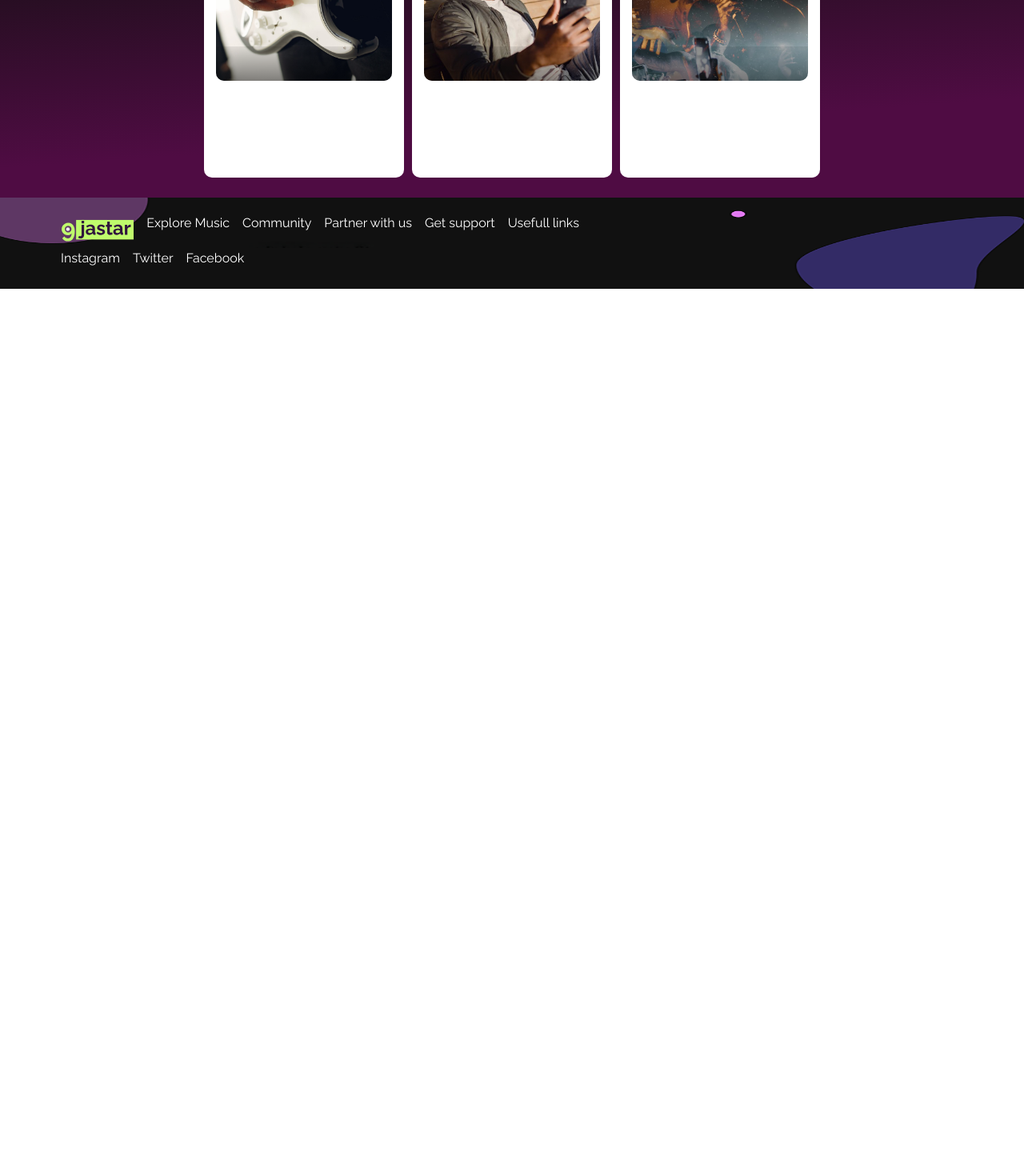
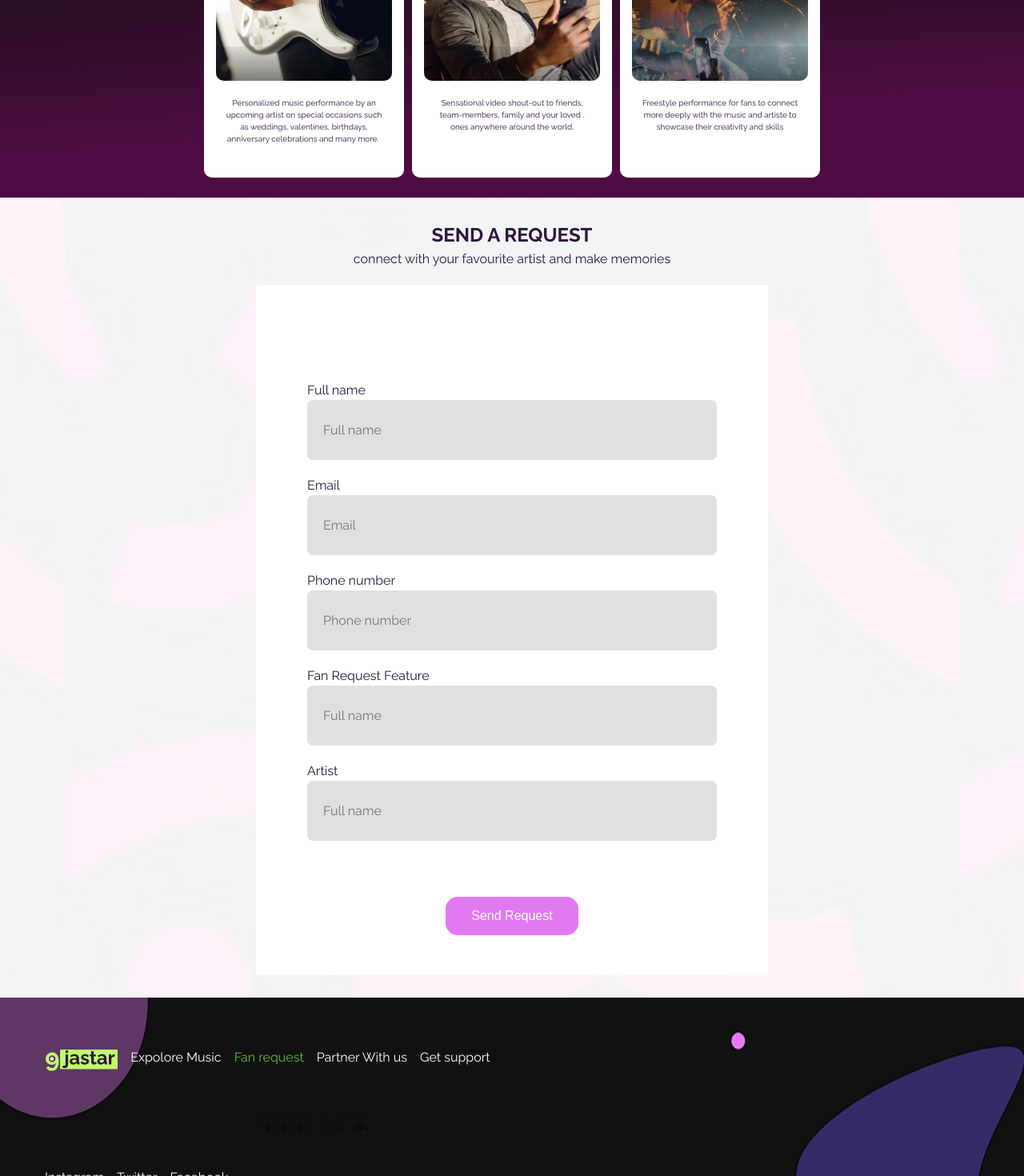
Before and after one commit to Eberechi-uche/9jaStar, a React (Create React App) app: page /fan-request in a window 1280 px wide. Shown: the part 1160-2630 px from the top of the page at 80% size. Before the commit the page ends 1521 px from the top, so only its background shows below. Built offline with nearby package versions, Linux system fonts and the light colour scheme; no server answers.

Commit message:
add user form ui

```diff
--- a/src/Routes/Dasboard/Dashboard.route.jsx
+++ b/src/Routes/Dasboard/Dashboard.route.jsx
@@ -40,7 +40,7 @@ export const DashboardHeader = () => {
               <button className="btn btn-dashboard"> Request fan</button>
             </div>
           </div>
-          <div>
+          <div className="dashboard-bio-text">
             <p>
               Asana is a free spirit who is unapologetically herself. She is
               passionate about her art and sees the world in a different way
@@ -49,6 +49,22 @@ export const DashboardHeader = () => {
               time, she can be fiercely independent and stubborn, refusing to
               compromise her vision for anyone.
             </p>
+          </div>
+          <div>
+            <Carousel>
+              <CardImage
+                image={"/images/dashboard-image1.png"}
+                heading={"Fan Request"}
+              />
+              <CardImage
+                image={"/images/dashboard-image2.png"}
+                heading={"Support"}
+              />
+              <CardImage
+                image={"/images/dashboard-image3.png"}
+                heading={"Partner"}
+              />
+            </Carousel>
           </div>
           <div>
             <Carousel title={"Most Listened"}>
@@ -66,22 +82,6 @@ export const DashboardHeader = () => {
               <CardLg text={name} heading={"God dey"} />
               <CardLg text={name} heading={"God dey"} />
               <CardLg text={name} heading={"God dey"} />
-            </Carousel>
-          </div>
-          <div>
-            <Carousel>
-              <CardImage
-                image={"/images/dashboard-image1.png"}
-                heading={"Fan Request"}
-              />
-              <CardImage
-                image={"/images/dashboard-image2.png"}
-                heading={"Support"}
-              />
-              <CardImage
-                image={"/images/dashboard-image3.png"}
-                heading={"Partner"}
-              />
             </Carousel>
           </div>
         </div>
--- a/src/Routes/FanRequest/FanRequest.jsx
+++ b/src/Routes/FanRequest/FanRequest.jsx
@@ -11,10 +11,35 @@ export const FanRequest = () => {
         <div className="home-text">
           <h2>BENEFITS OF A FAN REQUEST</h2>
           <Carousel>
-            <CardLgHome text={" body"} image={"/images/fanRequestimage1.png"} />
-            <CardLgHome text={" body"} image={"/images/fanRequestimage2.png"} />
-            <CardLgHome text={" body"} image={"/images/fanRequestimage3.png"} />
+            <CardLgHome
+              children={
+                "Personalized music performance by an upcoming artist on special occasions such as weddings, valentines, birthdays, anniversary celebrations and many more. "
+              }
+              image={"/images/fanRequestimage1.png"}
+            />
+            <CardLgHome
+              children={
+                "Sensational video shout-out to friends, team-members, family and your loved . ones anywhere around the world."
+              }
+              image={"/images/fanRequestimage2.png"}
+            />
+            <CardLgHome
+              children={
+                "Freestyle performance for fans to connect more deeply with the music and artiste to showcase their creativity and skills"
+              }
+              image={"/images/fanRequestimage3.png"}
+            />
           </Carousel>
+        </div>
+        <div className="fan-request-form-wrapper">
+          <div className="fan-request-form-container" id="request">
+            <div className={"fan-request-form-text"}>
+              <h2> send a request</h2>
+              <p> connect with your favourite artist and make memories</p>
+            </div>
+
+            <FanRequestForm />
+          </div>
         </div>
       </div>
     </>
@@ -48,7 +73,7 @@ const PartnerWithUsHero = () => {
           ones on special occasions. Request your favourite song now <br /> and
           let's make some sensational music memories together!
         </p>
-        <Link to={"/login"} className="hide">
+        <Link to="#request" className="hide">
           <button className="btn bg-tertiary-purple btn-round text-col-white">
             Send a request
           </button>
@@ -70,7 +95,7 @@ const PartnerWithUsHero = () => {
         ones on special occasions. Request your favourite song now <br /> and
         let's make some sensational music memories together!
       </p>
-      <Link to={"/login"} className="visible-on-mobile">
+      <Link to="#request" className="visible-on-mobile">
         <button className="btn bg-tertiary-purple btn-round text-col-white">
           Get started
         </button>
@@ -78,3 +103,29 @@ const PartnerWithUsHero = () => {
     </div>
   );
 };
+const FanRequestForm = () => {
+  return (
+    <>
+      <div className="FRcomponent-form-wrapper">
+        <form className="FRcomponent-input-wrapper">
+          <div className="FRcomponent-input-container">
+            <label> Full name</label>
+            <input placeholder="Full name" />
+            <label> Email</label>
+            <input placeholder="Email" />
+            <label> Phone number</label>
+            <input placeholder="Phone number" />
+            <label> Fan Request Feature</label>
+            <input placeholder="Full name" />
+
+            <label> Artist</label>
+            <input placeholder="Full name" />
+          </div>
+          <div className="FRcomponent-btn-container">
+            <button className="btn btn-round FRbtn"> Send Request</button>
+          </div>
+        </form>
+      </div>
+    </>
+  );
+};
--- a/src/Routes/FanRequest/FanRequest.styles.css
+++ b/src/Routes/FanRequest/FanRequest.styles.css
@@ -34,3 +34,79 @@
 .text-fan-request {
   font-size: 0.7em;
 }
+.fan-request-form-wrapper {
+  min-height: 1000px;
+  display: flex;
+  width: 100%;
+  flex-direction: column;
+  justify-content: center;
+  align-items: center;
+}
+.fan-request-form-container {
+  width: 50%;
+  height: 50%;
+  display: flex;
+  flex-direction: column;
+  align-items: center;
+}
+
+.fan-request-form-text {
+  display: flex;
+  flex-direction: column;
+  align-items: center;
+}
+.fan-request-form-text h2 {
+  text-transform: uppercase;
+}
+
+.FRcomponent-form-wrapper {
+  display: flex;
+  flex-direction: column;
+  align-items: center;
+  background-color: var(--white);
+  width: 100%;
+  height: fit-content;
+  margin-top: 20px;
+}
+.FRcomponent-input-wrapper {
+  margin: 50px 0px;
+  width: 80%;
+  height: 100%;
+}
+.FRcomponent-input-container {
+  display: flex;
+  flex-direction: column;
+  margin: 50px 0px;
+}
+.FRcomponent-input-container label {
+  margin-top: 20px;
+}
+.FRcomponent-input-container input {
+  height: 75px;
+  border: none;
+  outline: none;
+  background-color: #e0e0e0;
+  padding-left: 20px;
+  border-radius: 7px;
+}
+.FRcomponent-input-container input :focus {
+  border: none;
+  outline: none;
+}
+.FRcomponent-btn-container {
+  display: flex;
+  align-items: center;
+  justify-content: center;
+}
+.FRbtn {
+  background-color: var(--tertiary-purple);
+  color: var(--white);
+}
+@media screen and (max-width: 600px) {
+  .fan-request-form-text {
+    font-size: small;
+  }
+  .fan-request-form-container {
+    width: 90%;
+  }
+}
--- a/src/Routes/Home/Home.route.jsx
+++ b/src/Routes/Home/Home.route.jsx
@@ -20,6 +20,7 @@ export const Home = () => {
       <div className="logo-container">
         <img src="/images/homepageLogo.webp" alt={"logo"} />
       </div>
+
       <SectionLayout>
         <SectionText>
           With 9jastar you get to know the artists who are changing the game and
@@ -89,7 +90,7 @@ export const Hero = () => {
           we aim to spread the joy of music <br /> and connect fans with the
           artists they love.
         </p>
-        <Link to={"/login"} className="hide">
+        <Link to={"/explore-music"} className="hide">
           <button className="btn bg-tertiary-purple btn-round text-col-white">
             Get started
           </button>
@@ -109,7 +110,7 @@ export const Hero = () => {
         to spread the <br /> joy of music and connect fans with the artists they
         love.
       </p>
-      <Link to={"/login"} className="visible-on-mobile">
+      <Link to={"/explore-music"} className="visible-on-mobile">
         <button className="btn bg-tertiary-purple btn-round text-col-white">
           Get started
         </button>
--- a/src/artist.json
+++ b/src/artist.json
@@ -19,7 +19,7 @@
       "https://rb.gy/kbl0cu"
     ],
     "listens": 2000,
-    "mainImage": "/images/lola.webp",
+    "mainImage": "/images/lola.avif",
     "currentListens": 200
   },
   {
--- a/src/components/navbar/Navbar.component.jsx
+++ b/src/components/navbar/Navbar.component.jsx
@@ -199,11 +199,15 @@ export const NavDropDown = ({ handleClick }) => {
 };
 
 export const Footer = () => {
+  const footer = useRef();
+  let activeStyle = {
+    color: "#5ebb3b",
+  };
   return (
-    <footer className="footer-container">
+    <footer className="footer-container" ref={footer}>
       <ul className="footer-list">
         <li>
-          <NavLink to="/" className={linkColor}>
+          <NavLink to="/" className={"link"}>
             <img
               className="text-col-white logo"
               src="/images/9jaLogo.svg"
@@ -211,11 +215,35 @@ export const Footer = () => {
             />
           </NavLink>
         </li>
-        <li>Explore Music</li>
-        <li>Community</li>
-        <li>Partner with us</li>
+        <li>
+          <NavLink
+            to="/explore-music"
+            style={({ isActive }) => (isActive ? activeStyle : undefined)}
+            className={"link"}
+          >
+            Expolore Music
+          </NavLink>
+        </li>
+        <li>
+          <NavLink
+            to="/fan-request"
+            style={({ isActive }) => (isActive ? activeStyle : undefined)}
+            className={"link"}
+          >
+            Fan request
+          </NavLink>
+        </li>
+
+        <li>
+          <NavLink
+            to="/partner-with-us"
+            style={({ isActive }) => (isActive ? activeStyle : undefined)}
+            className={"link"}
+          >
+            Partner With us
+          </NavLink>
+        </li>
         <li>Get support</li>
-        <li>Usefull links</li>
       </ul>
       <ul className="footer-list">
         <li>Instagram</li>
--- a/src/components/navbar/navbar.styles.css
+++ b/src/components/navbar/navbar.styles.css
@@ -93,19 +93,19 @@
 
 .footer-container {
   width: 100%;
-  height: fit-content;
+
+  min-height: 300px;
   background-size: 100% 100%;
   background-image: url("/public/images/footerBg.png");
-
   color: var(--white);
   display: grid;
   grid-template-rows: repeat(2, 1fr);
   align-items: center;
-  padding: 20px;
 }
 
 .footer-list {
   display: flex;
+  align-items: center;
 }
 
 .outlet-container {
@@ -132,12 +132,11 @@
   }
   .footer-container {
     grid-template-columns: repeat(1, 1fr);
-    background-size: cover;
-    background-position: center;
     background-image: url("/public/images/mobileFooterBg.png");
   }
   .footer-list {
     flex-direction: column;
-    text-align: left;
+    align-items: start;
+    color: var(--white);
   }
 }
--- a/src/components/section/section.styles.css
+++ b/src/components/section/section.styles.css
@@ -5,6 +5,12 @@
   padding: 20px;
   height: fit-content;
   background-color: var(--white);
+}
+.section-child-container {
+  display: grid;
+  place-items: center;
+  width: 90%;
+  height: fit-content;
 }
 .section-image-container {
   display: grid;
@@ -83,4 +89,7 @@
     width: 100%;
     font-size: 0.5em;
   }
+  .section-child-container {
+    width: 100%;
+  }
 }
```
Also changed, not shown: src/Routes/PartnerWithUs/PartnerWithus.jsx (+18 -4 lines), src/components/section/Section.component.jsx (+13 -2 lines), public/images/lola.avif (added).
